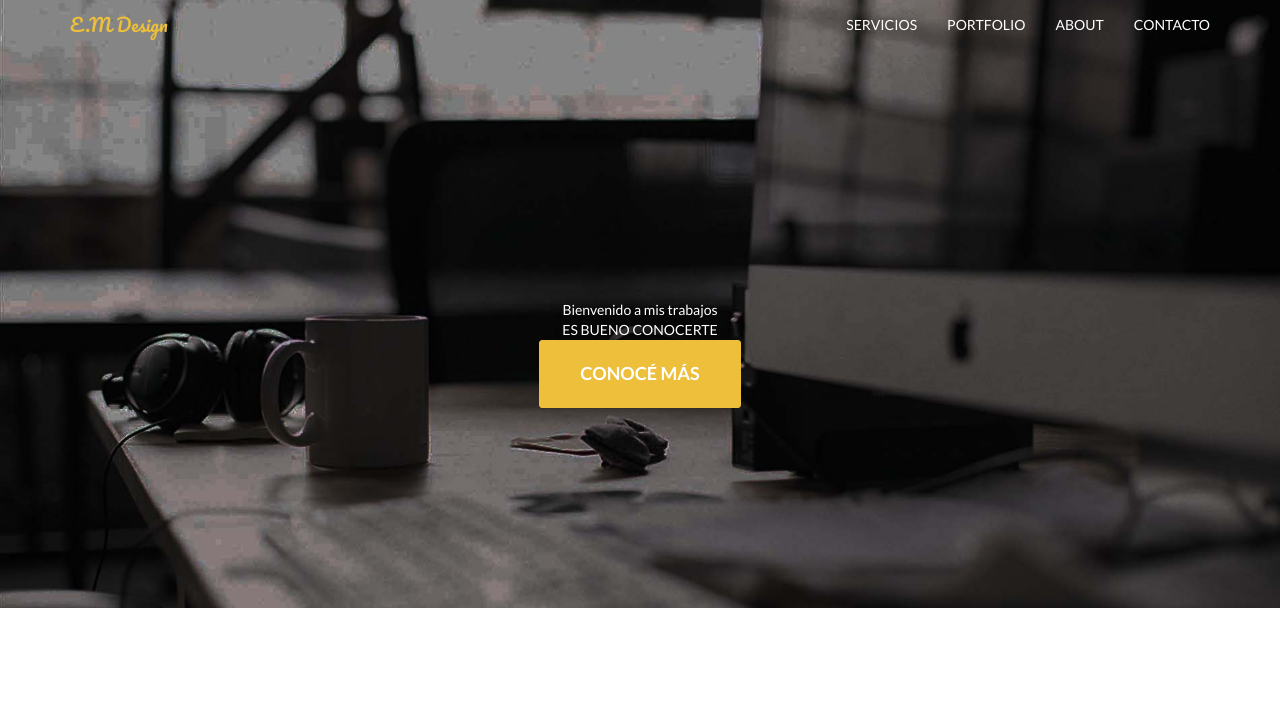
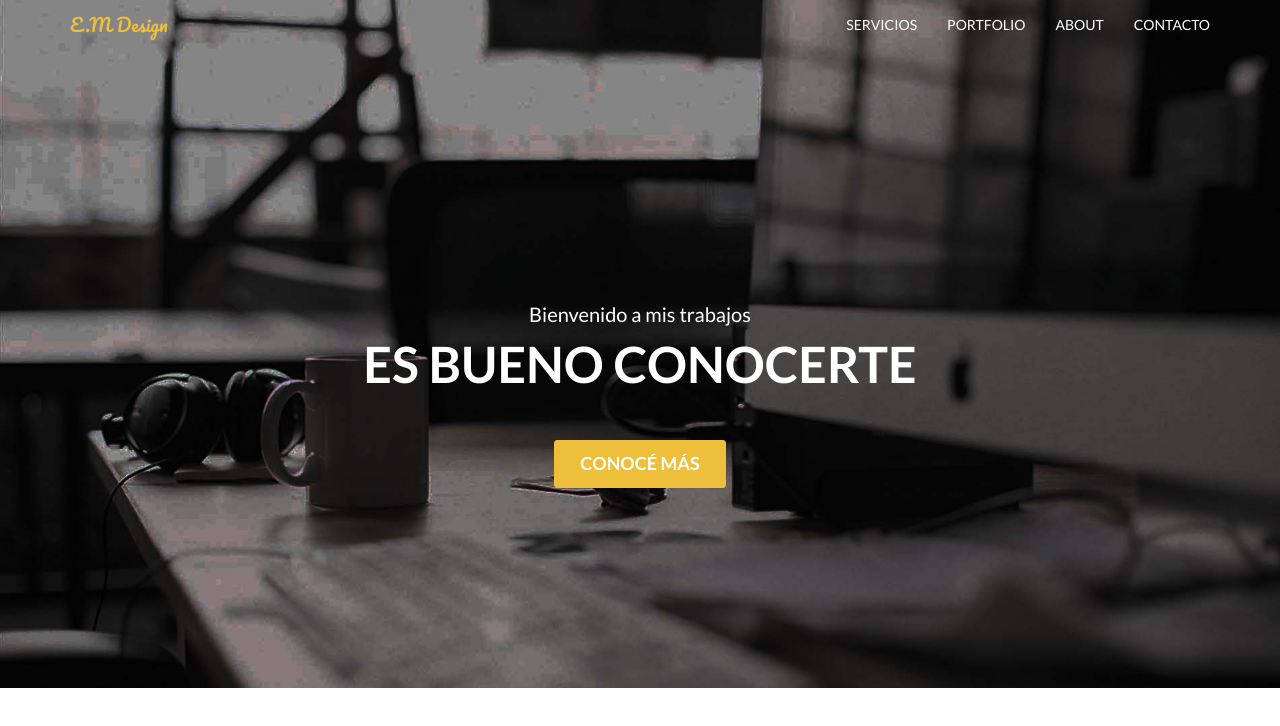
Before and after one commit to evemartire/ProyectoFinal, a plain HTML site: page index.html in a window 1280 px wide. Drawn offline with Linux system fonts and the light colour scheme.

Commit message:
ajustes estilos header

```diff
--- a/css/hoja-estilos.scss
+++ b/css/hoja-estilos.scss
@@ -93,6 +93,17 @@ header .intro-text {
     padding-bottom: 200px;
 }
 
+.intro-text-t1{
+	font-size: 20px;
+	font-weight: 400;
+}
+
+.intro-text-t2{
+	font-size: 50px;
+	font-weight: 700;
+	padding-bottom: 30px;
+}
+
 .navbar-default .navbar-nav>li>a {
     color: #ffffff;
 
@@ -113,3 +124,15 @@ header .intro-text {
 .navbar-toggle {
     color: white;
 }
+
+
+.btn-xl {
+    color: #fff;
+    background-color: $color-naranja;
+    border-color: $color-naranja;
+    border-radius: 3px;
+    font-size: 18px;
+    font-weight: 700;
+    padding: 10px 25px;
+    margin-top: 10px;
+}
--- a/index.html
+++ b/index.html
@@ -49,12 +49,11 @@
 <header>
    <div class="container">
    	 <div class="intro-text">
-   	  <div>Bienvenido a mis trabajos</div>
-   	  <div>ES BUENO CONOCERTE</div>
+   	  <div class="intro-text-t1">Bienvenido a mis trabajos</div>
+   	  <div class="intro-text-t2">ES BUENO CONOCERTE</div>
    	  <a href="" class="page-scroll btn btn-xl">CONOCÉ MÁS</a>
    	 </div>
    </div>
-
 </header>
 
 
```
Also changed, not shown: css/estilos.css, 1 other file.
